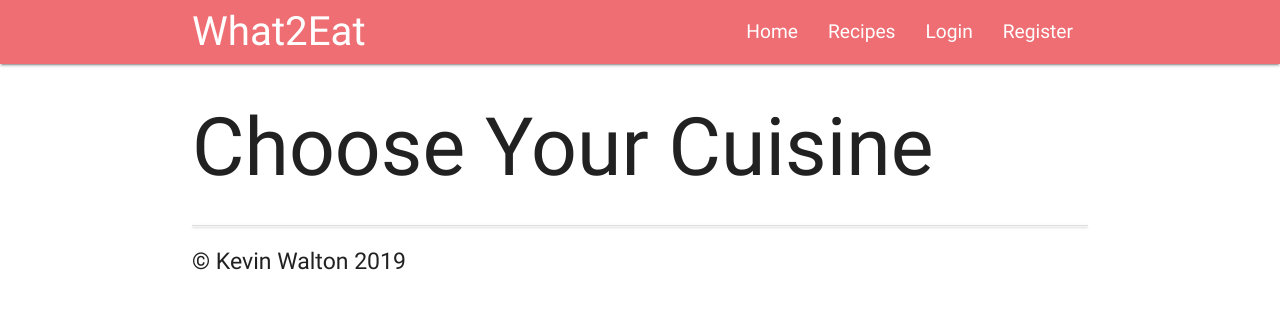
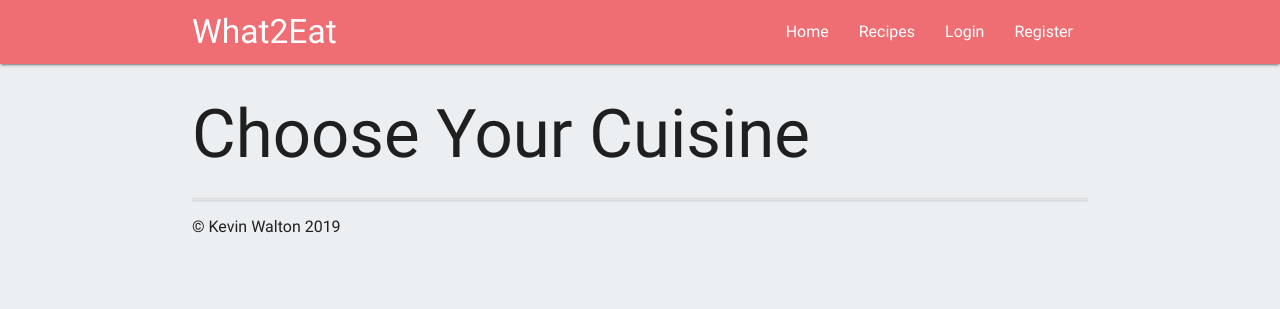
Before and after one commit to Hermeticpoet/Milestone-Project-3, a Flask app: page / in a window 1280 px wide. Shown: the top 309 px of the page. Run offline with Flask 2, Linux system fonts and the light colour scheme; data that the repository does not hold is empty; some libraries are stand-ins or nearby versions.

Commit message:
Created root variables & applied them to basic styles for each screen size

```diff
--- a/static/css/style.css
+++ b/static/css/style.css
@@ -1,10 +1,39 @@
+/******* Root Variables *******/
+
+:root {
+    --body-background: #eceff1;
+    --primary-font: cursive, sans-serif;
+    --secondary-font: Roboto, Ariel;
+    --component-color: #ba68c8;
+    --mob-font: 1rem;
+    --tab-font: 1.2rem;
+    --desk-font: 1.5rem;
+    --sm-h1-font: 1.5rem;
+    --sm-h2-font: 1.3rem;
+    --sm-h3-font: 1.2rem;
+    --lg-h1-font: 2.5rem;
+    --lg-h2-font: 2.3rem;
+    --lg-h3-font: 2.2rem;
+    --text-padding: 1rem;
+}
+
+/****** End Root Variables ******/
+
+/****** Layout Resets ******/
+
 html, body {
     margin: 0;
     padding: 0;
     box-sizing: border-box;
-    font-family: Roboto, sans-serif;
-    font-size: 1.2rem;
+    font-family: var(--secondary-font);
+    font-size: var(--mob-font);
 }
+
+body {
+    background-color: var(--body-background);
+}
+
+/****** End Resets ******/
 
 
 .display-cards {
```
Also changed, not shown: other parts of static/css/style.css (+45 -7 lines).
